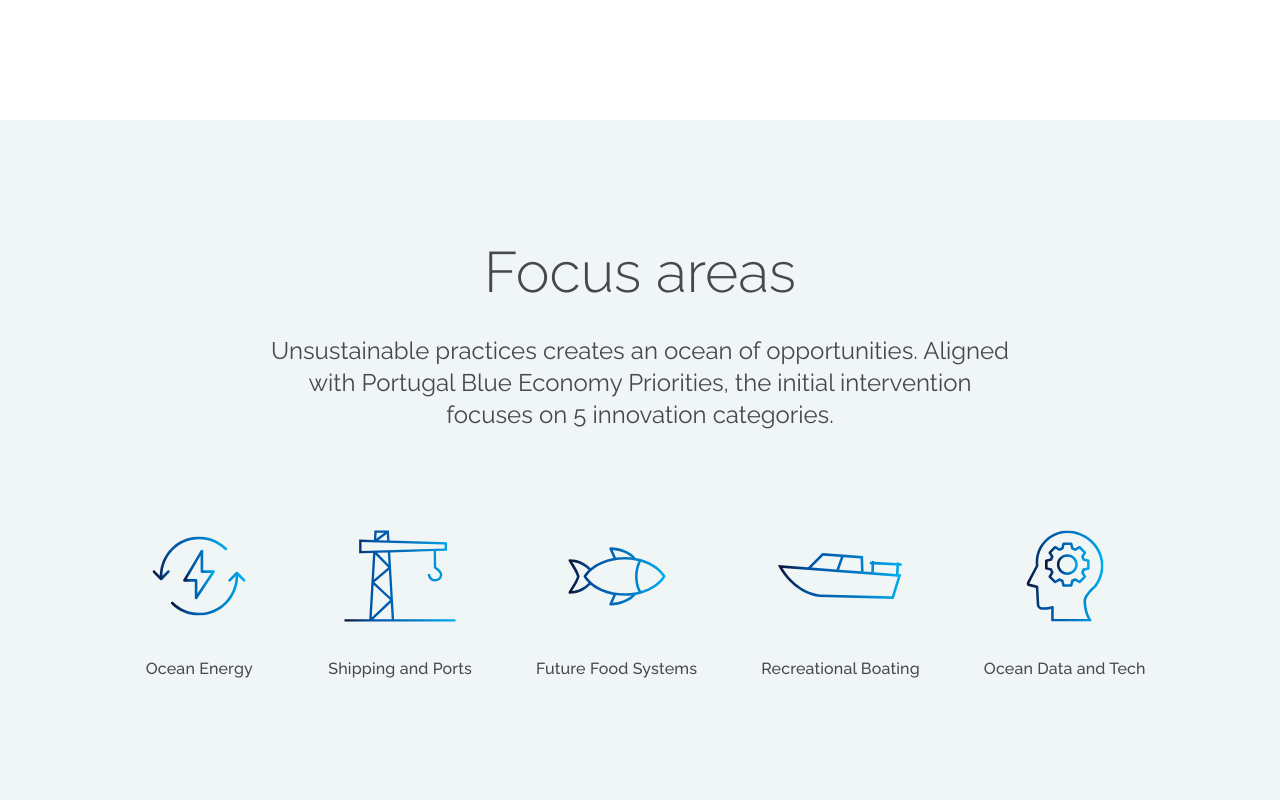
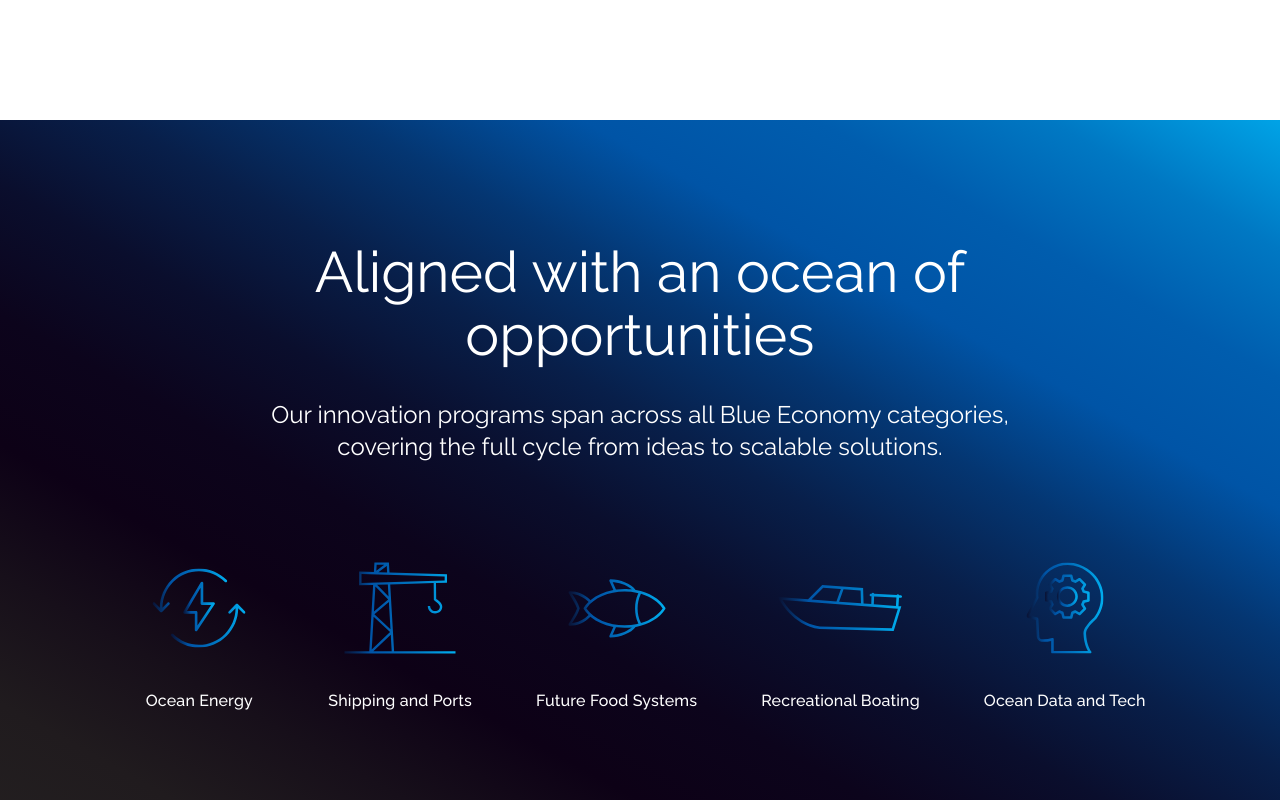
Before and after one commit to GustavoQueenslab/country-pagination-table, a Next.js app: page / in a window 1280 px wide. Shown: the part 1240-2040 px from the top of the page. Built offline with nearby package versions, Linux system fonts and the light colour scheme.

Commit message:
fix: change background color

```diff
--- a/src/components/FocusAreas.tsx
+++ b/src/components/FocusAreas.tsx
@@ -2,13 +2,20 @@ import Image from "next/image";
 
 export default function FocusAreas() {
   return (
-    <div className="w-full text-dark bg-[#F0F5F5] flex flex-col text-center  justify-center items-center py-[120px] !px-[10%] !md:px-[15%]">
+    <div
+      className="w-full text-white flex flex-col text-center !px-[10%] !md:px-[15%] justify-center items-center py-[120px]"
+      style={{
+        backgroundImage:
+          "linear-gradient(to top right, #231F20 , #201B1E , #170F1A , #0D0116 , #0C041C , #0A0E2D , #081F4A , #043672 , #0054A6 , #005DAE , #0078C3 , #00A3E6 )",
+      }}
+    >
       <div className="max-w-[748px]">
-        <p className="display-sm md:display-lg font-light">Focus areas</p>
-        <p className="mt-8 text-lg md:text-2xl">
-          Unsustainable practices creates an ocean of opportunities. Aligned
-          with Portugal Blue Economy Priorities, the initial intervention
-          focuses on 5 innovation categories.
+        <p className="display-sm md:display-lg">
+          Aligned with an ocean of opportunities
+        </p>
+        <p className="mt-8 text-lg md:headline-sm">
+          Our innovation programs span across all Blue Economy categories,
+          covering the full cycle from ideas to scalable solutions.
         </p>
       </div>
       <div className="">
```
